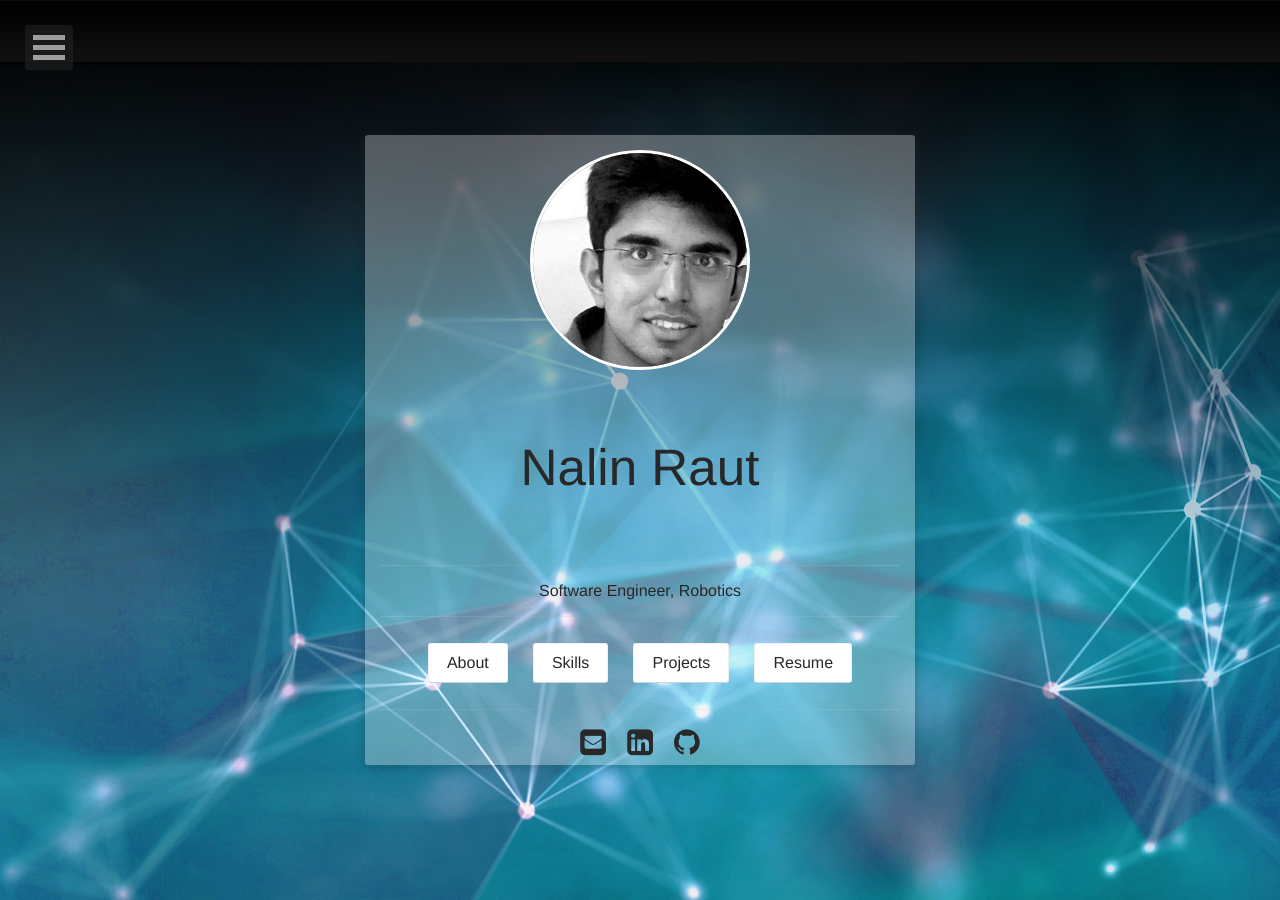
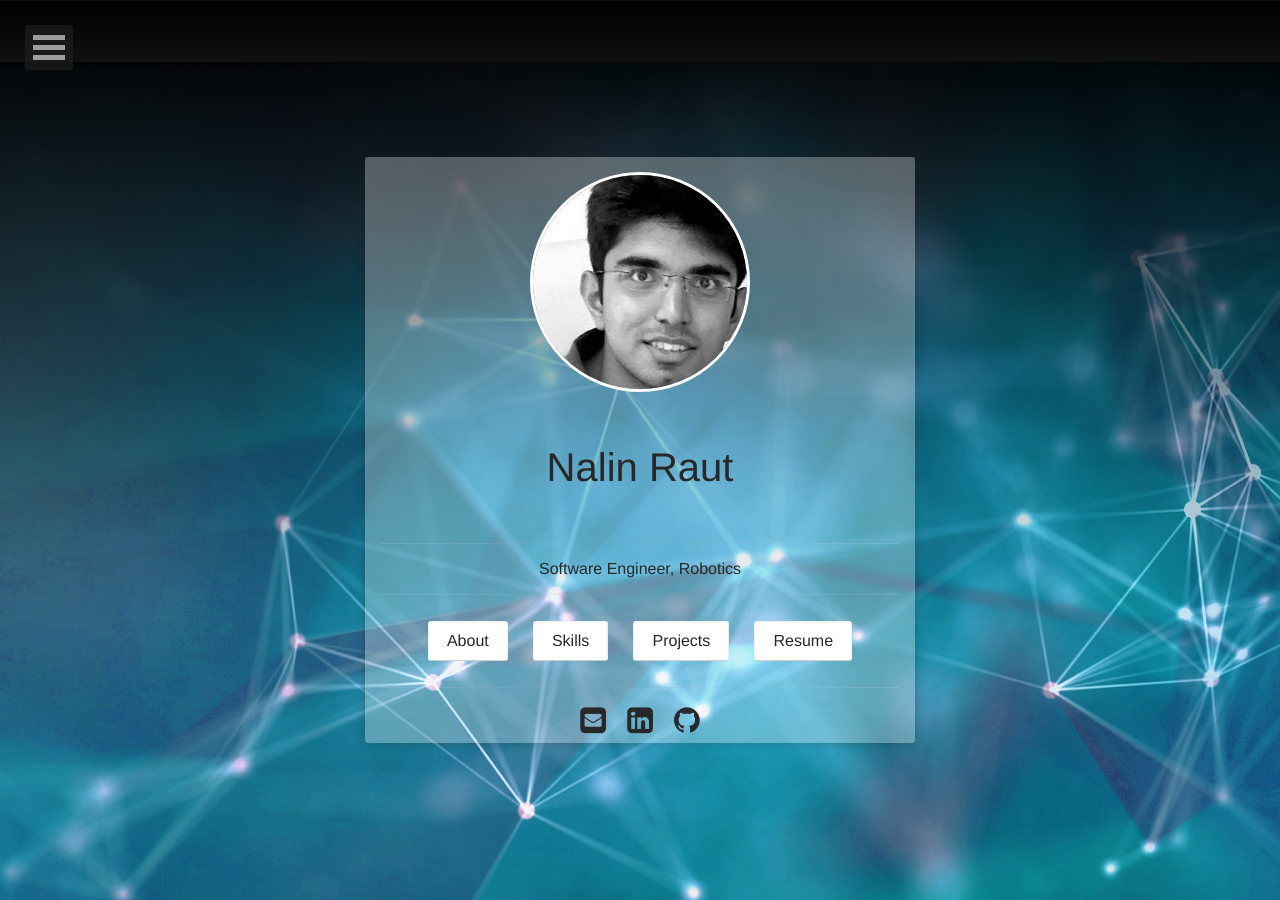
Before and after one commit to nalinraut/nalinraut.github.io, a Jekyll site: the page built from index.html, in a window 1280 px wide. Built offline with Jekyll 4.4.1, drawn with Linux system fonts in a browser that asks for light colours.

```diff
--- a/_layouts/home.html
+++ b/_layouts/home.html
@@ -20,7 +20,7 @@
                     </a>
                     <h3 class="title">
                         <a class="zoombtn" href="{{ site.url }}">
-                        	<h4 style="font-size:3.2rem;font-weight:300; font-style: bold ">Nalin Raut</h4>
+                        	<h4 style="font-size:2.5rem;font-weight:300; font-style: bold ">Nalin Raut</h4>
 			            </a>
                     </h3>
                     <hr class="hr-line">
```
